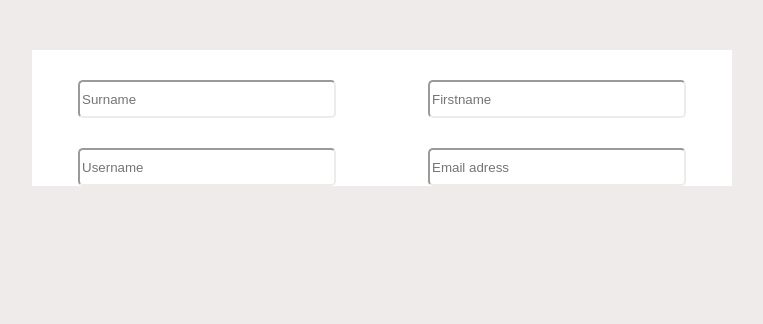
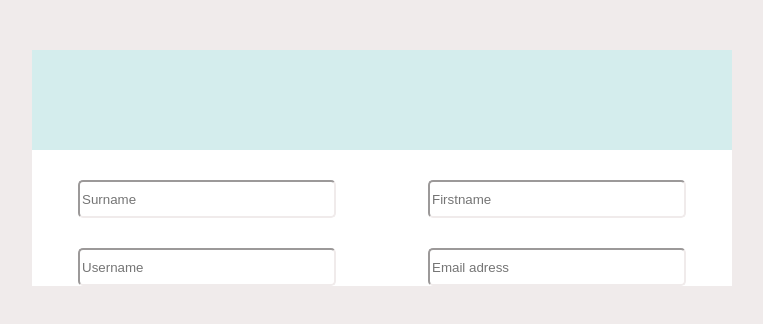
Before and after one commit to Saoa35/nks, a React (Create React App) app: page / in a window 1280 px wide. Shown: the top 324 px of the page, without its empty margins (258-1021 px from the left). Built offline with nearby package versions, Linux system fonts and the light colour scheme.

Commit message:
+ create-user-header

```diff
--- a/src/Components/App/App.css
+++ b/src/Components/App/App.css
@@ -9,6 +9,12 @@
   width: 700px;
   height: 100%;
   background-color: white;
+}
+
+.create-user-header {
+  width: 100%;
+  height: 100px;
+  background-color:rgb(212, 237, 237);
 }
 
 form {
--- a/src/Components/Form/Form.js
+++ b/src/Components/Form/Form.js
@@ -37,8 +37,9 @@ class Form extends React.Component {
         return(
 
             <div className='create-user-wrapper'>
+                <div className='create-user-header'>
 
-
+                </div>
                 <form onSubmit={this.handleSubmit}>
                   <input type='text' name='surName' placeholder='Surname' value={this.state.surName} onChange={this.handleChange}></input>
                   <input type='text' name='firstName' placeholder='Firstname' value={this.state.firstName} onChange={this.handleChange}></input>
```
